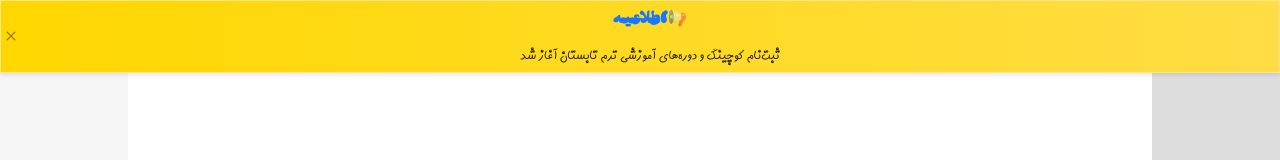
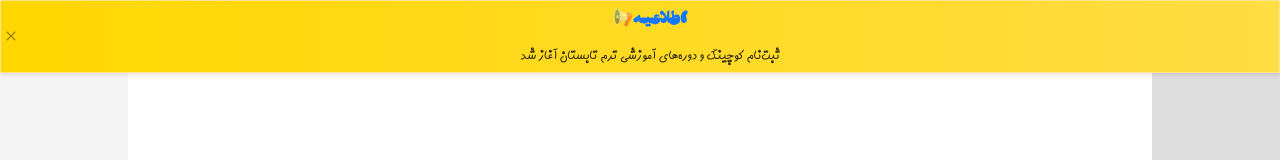
Before and after one commit to esmaeilsadeghijob/javatar, a React (Create React App) app: page /title in a window 1280 px wide. Shown: the top 160 px of the page. Built offline with nearby package versions, Linux system fonts and the light colour scheme.

Commit message:
Refactoring

```diff
--- a/src/pages/title/Title.js
+++ b/src/pages/title/Title.js
@@ -18,7 +18,7 @@ const Title = () => {
         <Layout className="landing-container">
             {/* ✅ اطلاع‌رسانی پویا */}
             <Alert
-                message={<span><span className="blink-icon">📢</span><a className="titr-msg">اطلاعیه</a> </span>}
+                message={<span><a className="titr-msg">اطلاعیه</a><span className="blink-icon">📢</span> </span>} // فقط آیکون چشمک‌زن باشد
                 description={
                     <span className={`fade-description ${isBlinking ? "fade-in" : ""}`}>
             ثبت‌نام کوچینگ و دوره‌های آموزشی ترم تابستان آغاز شد
```
